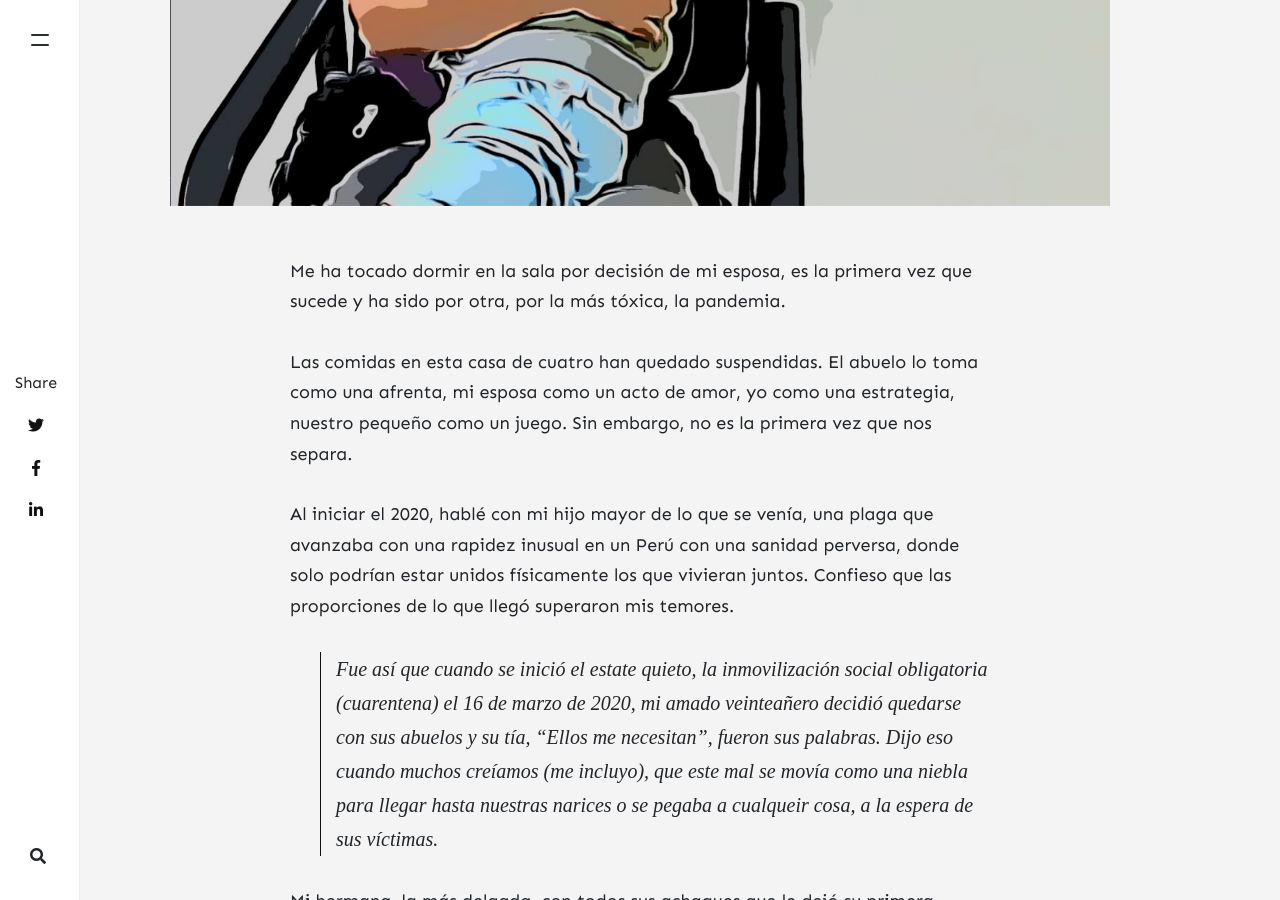
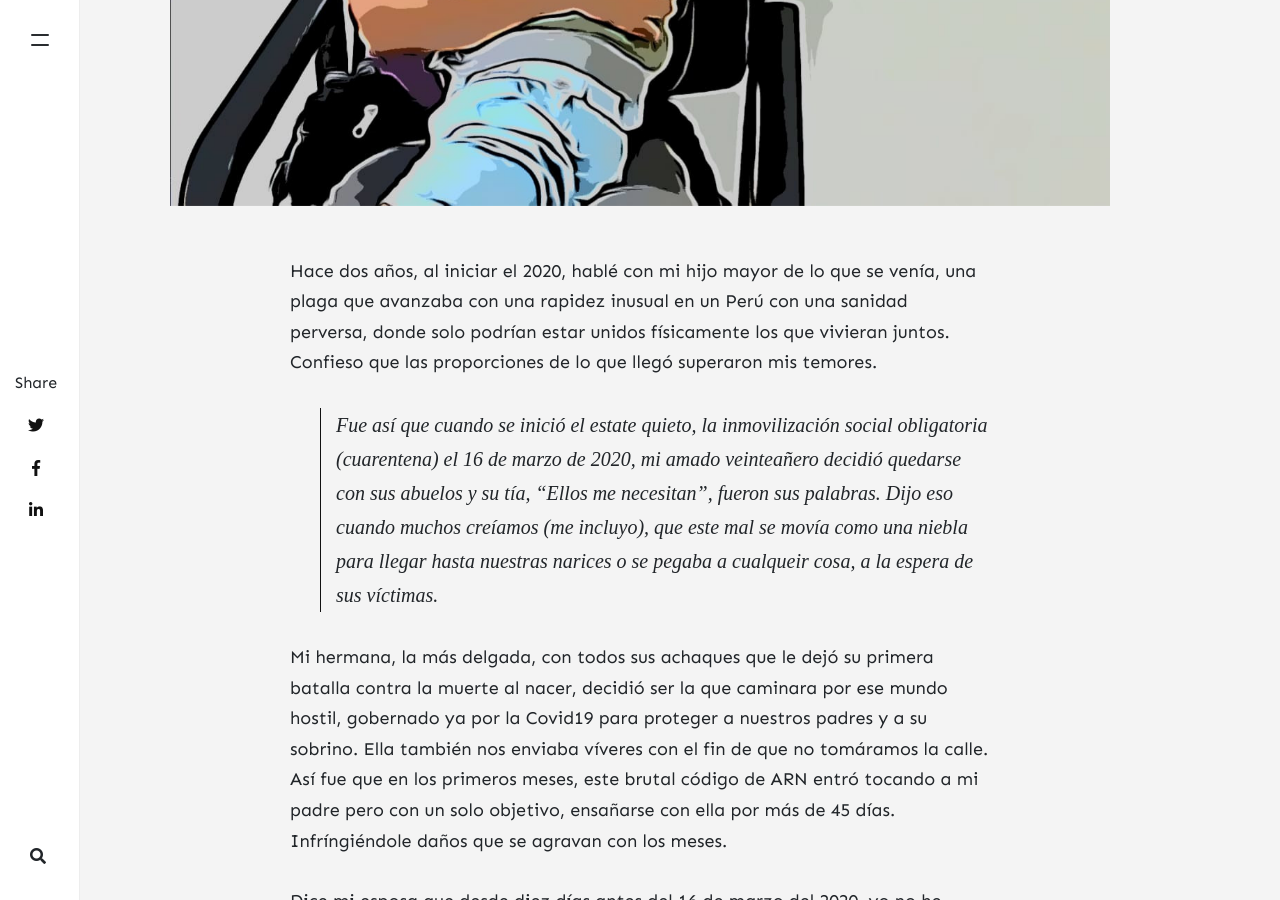
Before and after one commit to kanancho/unpardelineas, a Jekyll site: the page built from _posts/2022-01-12-la-toxica-nos-acosa.md, in a window 1280 px wide and 900 px high, scrolled down 767 px. Built offline with Jekyll 4.4.1, drawn with Linux system fonts in a browser that asks for light colours; nearby versions of some CDN libraries; comment, search, counter and statistics services are not loaded.

Commit message:
edición

```diff
--- a/_posts/2022-01-12-la-toxica-en-casa.md
+++ b/_posts/2022-01-12-la-toxica-nos-acosa.md
@@ -6,11 +6,7 @@ tags: [covid19,familia,cuarentena,fiebre,enfermedad,trabajandoencasa,homeoffice,
 image: assets/images/9.jpg
 ---
 
-Me ha tocado dormir en la sala por decisión de mi esposa, es la primera vez que sucede y ha sido por otra, por la más tóxica, la pandemia.
-
-Las comidas en esta casa de cuatro han quedado suspendidas. El abuelo lo toma como una afrenta, mi esposa como un acto de amor, yo como una estrategia, nuestro pequeño como un juego. Sin embargo, no es la primera vez que nos separa.
-
-Al iniciar el 2020, hablé con mi hijo mayor de lo que se venía, una plaga que avanzaba con una rapidez inusual en un Perú con una sanidad perversa, donde solo podrían estar unidos físicamente los que vivieran juntos. Confieso que las proporciones de lo que llegó superaron mis temores.
+Hace dos años, al iniciar el 2020, hablé con mi hijo mayor de lo que se venía, una plaga que avanzaba con una rapidez inusual en un Perú con una sanidad perversa, donde solo podrían estar unidos físicamente los que vivieran juntos. Confieso que las proporciones de lo que llegó superaron mis temores.
 
 > Fue así que cuando se inició el estate quieto, la inmovilización social obligatoria (cuarentena) el 16 de marzo de 2020, mi amado veinteañero decidió quedarse con sus abuelos y su tía, "Ellos me necesitan", fueron sus palabras. Dijo eso cuando muchos creíamos (me incluyo), que este mal se movía como una niebla para llegar hasta nuestras narices o se pegaba a cualqueir cosa, a la espera de sus víctimas.
 
```
